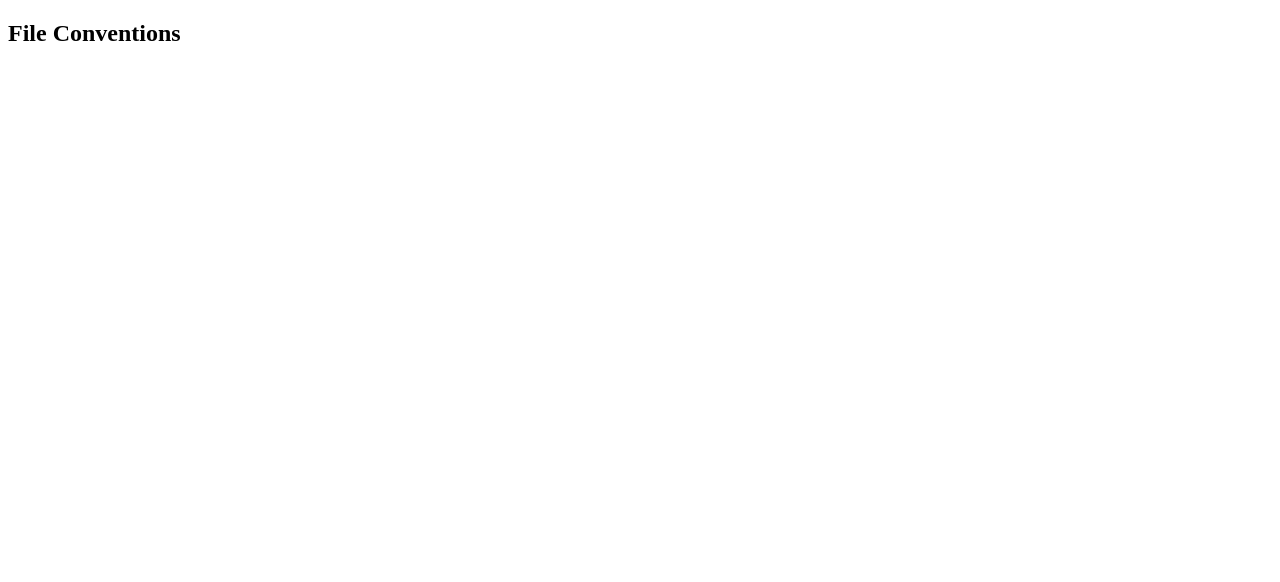
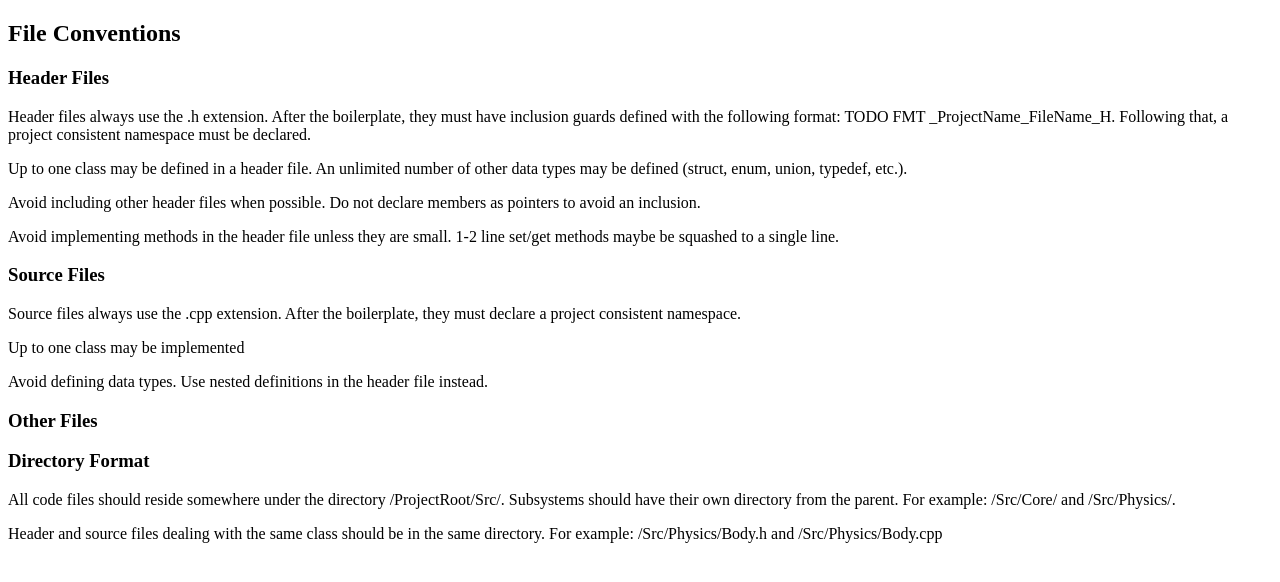
Before and after one commit to Valpineware/CppStyleGuide, a plain HTML site: page src/file_conventions.html in a window 1280 px wide. Drawn offline with Linux system fonts and the light colour scheme.

Commit message:
Added file conventions content

```diff
--- a/src/file_conventions.html
+++ b/src/file_conventions.html
@@ -6,7 +6,22 @@
 
 <body>
 	<h2>File Conventions</h2>
-		<h3></h3>
+		<h3>Header Files</h3>
+			<p>Header files always use the .h extension. After the boilerplate, they must have inclusion guards defined with the following format: TODO FMT _ProjectName_FileName_H. Following that, a project consistent namespace must be declared.</p>
+			<p>Up to one class may be defined in a header file. An unlimited number of other data types may be defined (struct, enum, union, typedef, etc.).</p>
+			<p>Avoid including other header files when possible. Do not declare members as pointers to avoid an inclusion.</p>
+			<p>Avoid implementing methods in the header file unless they are small. 1-2 line set/get methods maybe be squashed to a single line.</p>
+
+		<h3>Source Files</h3>
+			<p>Source files always use the .cpp extension. After the boilerplate, they must declare a project consistent namespace.</p>
+			<p>Up to one class may be implemented</p>
+			<p>Avoid defining data types. Use nested definitions in the header file instead.</p>
+
+		<h3>Other Files</h3>
 			<p></p>
+
+		<h3>Directory Format</h3>
+			<p>All code files should reside somewhere under the directory /ProjectRoot/Src/. Subsystems should have their own directory from the parent. For example: /Src/Core/ and /Src/Physics/.</p>
+			<p>Header and source files dealing with the same class should be in the same directory. For example: /Src/Physics/Body.h and /Src/Physics/Body.cpp</p>
 </body>
 </html>
```
